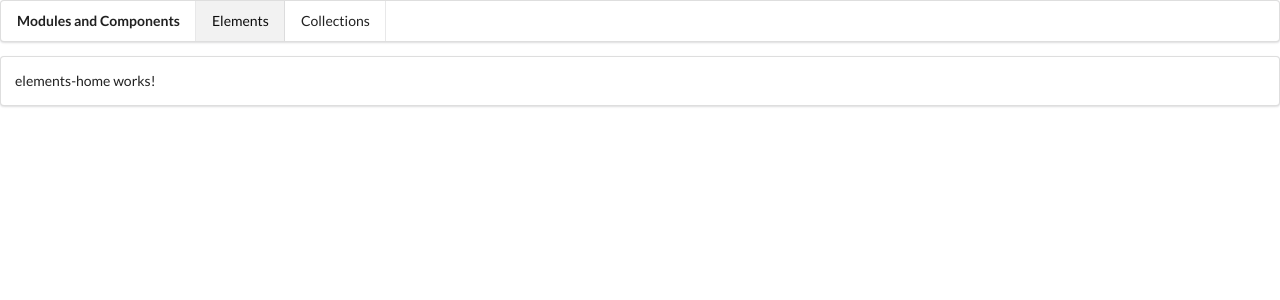
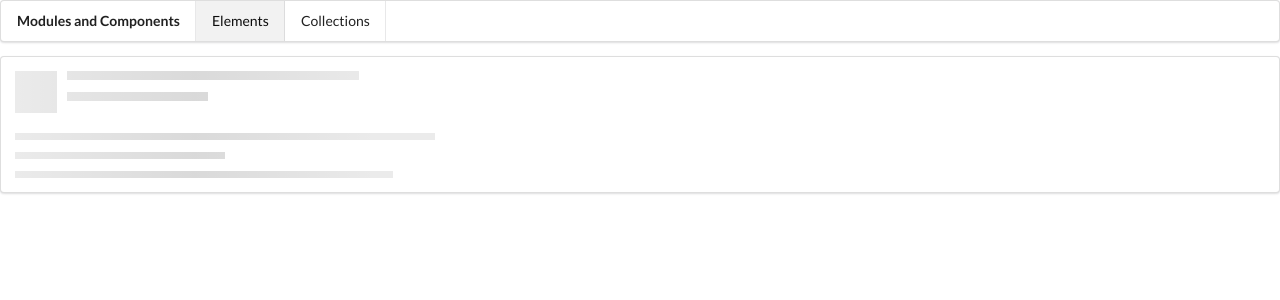
Before and after one commit to leungwoo/ComponentsAngular, an Angular app: page /elements in a window 1280 px wide. Shown: the top 300 px of the page. Built offline with nearby package versions, Linux system fonts and the light colour scheme.

Commit message:
Add custom directive to edit lines in placeholder

```diff
--- a/src/app/elements/elements-home/elements-home.component.html
+++ b/src/app/elements/elements-home/elements-home.component.html
@@ -1 +1 @@
-<p>elements-home works!</p>
+<app-placeholder [header]="true"></app-placeholder>
--- a/src/app/elements/elements.module.ts
+++ b/src/app/elements/elements.module.ts
@@ -3,9 +3,11 @@
 
 import { ElementsRoutingModule } from './elements-routing.module';
 import { ElementsHomeComponent } from './elements-home/elements-home.component';
+import { PlaceholderComponent } from './placeholder/placeholder.component';
+import { TimesDirective } from './times.directive';
 
 @NgModule({
-  declarations: [ElementsHomeComponent],
+  declarations: [ElementsHomeComponent, PlaceholderComponent, TimesDirective],
   imports: [CommonModule, ElementsRoutingModule],
 })
 export class ElementsModule {}
--- /dev/null
+++ b/src/app/elements/placeholder/placeholder.component.html
@@ -0,0 +1,9 @@
+<div class="ui placeholder">
+  <div *ngIf="header" class="image header">
+    <div class="line"></div>
+    <div class="line"></div>
+  </div>
+  <div class="paragraph">
+    <div *appTimes="lines" class="line"></div>
+  </div>
+</div>
--- /dev/null
+++ b/src/app/elements/placeholder/placeholder.component.ts
@@ -0,0 +1,15 @@
+import { Component, OnInit, Input } from '@angular/core';
+
+@Component({
+  selector: 'app-placeholder',
+  templateUrl: './placeholder.component.html',
+  styleUrls: ['./placeholder.component.css'],
+})
+export class PlaceholderComponent implements OnInit {
+  @Input() header = true;
+  @Input() lines = 3;
+
+  constructor() {}
+
+  ngOnInit(): void {}
+}
--- /dev/null
+++ b/src/app/elements/times.directive.ts
@@ -0,0 +1,18 @@
+import { Directive, ViewContainerRef, TemplateRef, Input } from '@angular/core';
+
+@Directive({
+  selector: '[appTimes]',
+})
+export class TimesDirective {
+  constructor(
+    private templateRef: TemplateRef<any>,
+    private viewContainerRef: ViewContainerRef
+  ) {}
+
+  @Input('appTimes') set render(times: number) {
+    this.viewContainerRef.clear();
+    for (let i = 0; i < times; ++i) {
+      this.viewContainerRef.createEmbeddedView(this.templateRef, {});
+    }
+  }
+}
```
Also changed, not shown: src/app/elements/placeholder/placeholder.component.css (added), 2 other files (tests, documents, lock files or other folders).
